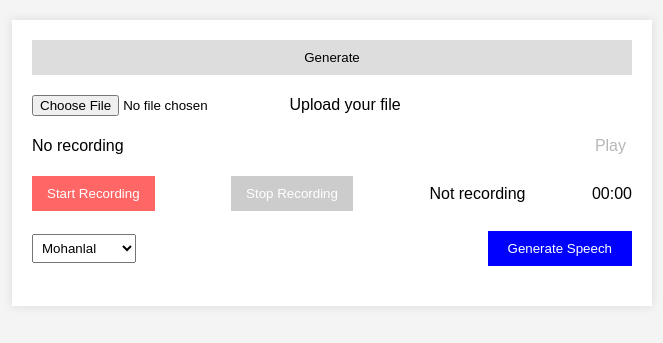
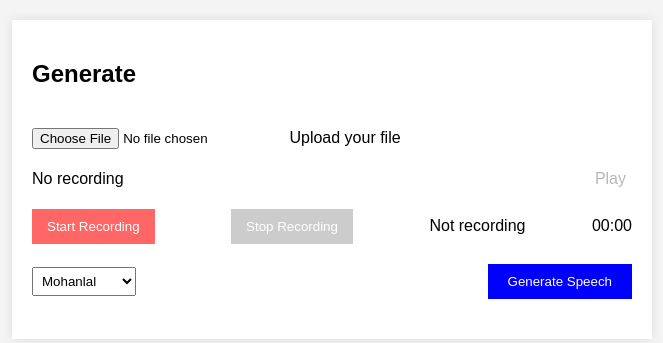
Before and after one commit to abhishekmohank/ui, a Flask app: page / in a window 1280 px wide. Shown: the top 343 px of the page, without its empty margins (308-971 px from the left). Run offline with Flask 3, Linux system fonts and the light colour scheme.

Commit message:
Update index.html

```diff
--- a/templates/index.html
+++ b/templates/index.html
@@ -1,15 +1,15 @@
 <!DOCTYPE html>
 <html lang="en">
 <head>
-<meta charset="UTF-8">
-<meta name="viewport" content="width=device-width, initial-scale=1.0">
-<title>Voice Changer</title>
-<link rel="stylesheet" href="{{ url_for('static', filename='css/style.css') }}">
+    <meta charset="UTF-8">
+    <meta name="viewport" content="width=device-width, initial-scale=1.0">
+    <title>Voice Changer</title>
+    <link rel="stylesheet" href="{{ url_for('static', filename='css/style.css') }}">
 </head>
 <body>
 <div class="voice-changer">
     <div class="tabs">
-        <button class="tab active">Generate</button>
+        <h2 class="tab-title">Generate</h2> <!-- Changed button to title -->
         <!-- <button class="tab">History</button> -->
     </div>
     <div class="content">
@@ -23,7 +23,6 @@
             <button id="playBtn" class="play-btn" disabled>Play</button>
             <audio id="audioPlayer" src="" hidden></audio>
         </div>
-
 
         <div class="file-details">
             <button id="startBtn" class="record-btn">Start Recording</button>
@@ -41,7 +40,7 @@
             </select>
             <img src="{{ url_for('static', filename='images/loading.gif') }}" id="loadingImage" style="display: none; width: 20px; height: 20px; vertical-align: middle;" alt="Loading...">
 
-            <button class="generate-btn" >Generate Speech</button>
+            <button class="generate-btn">Generate Speech</button>
         </div>
 
     </div>
```
